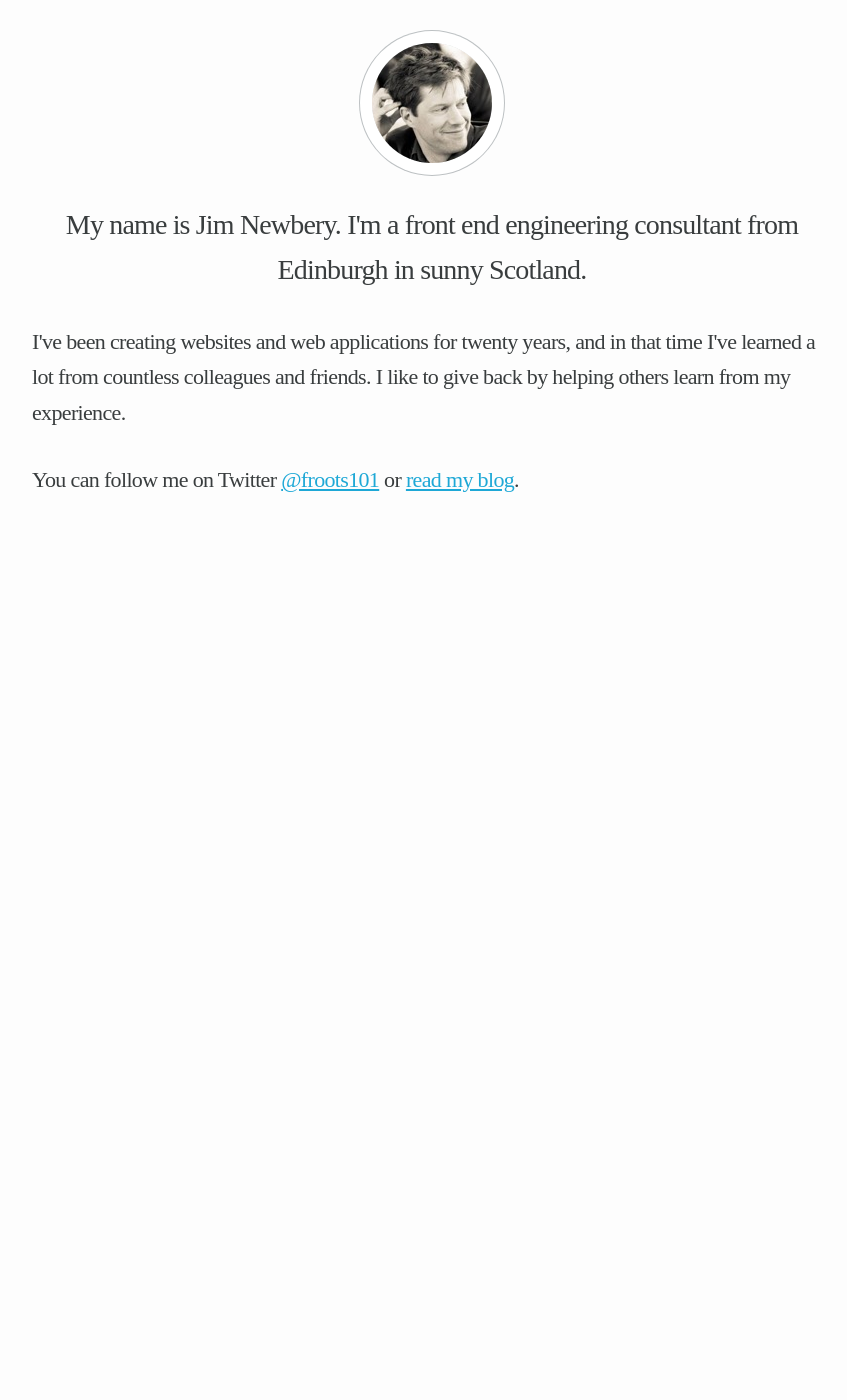
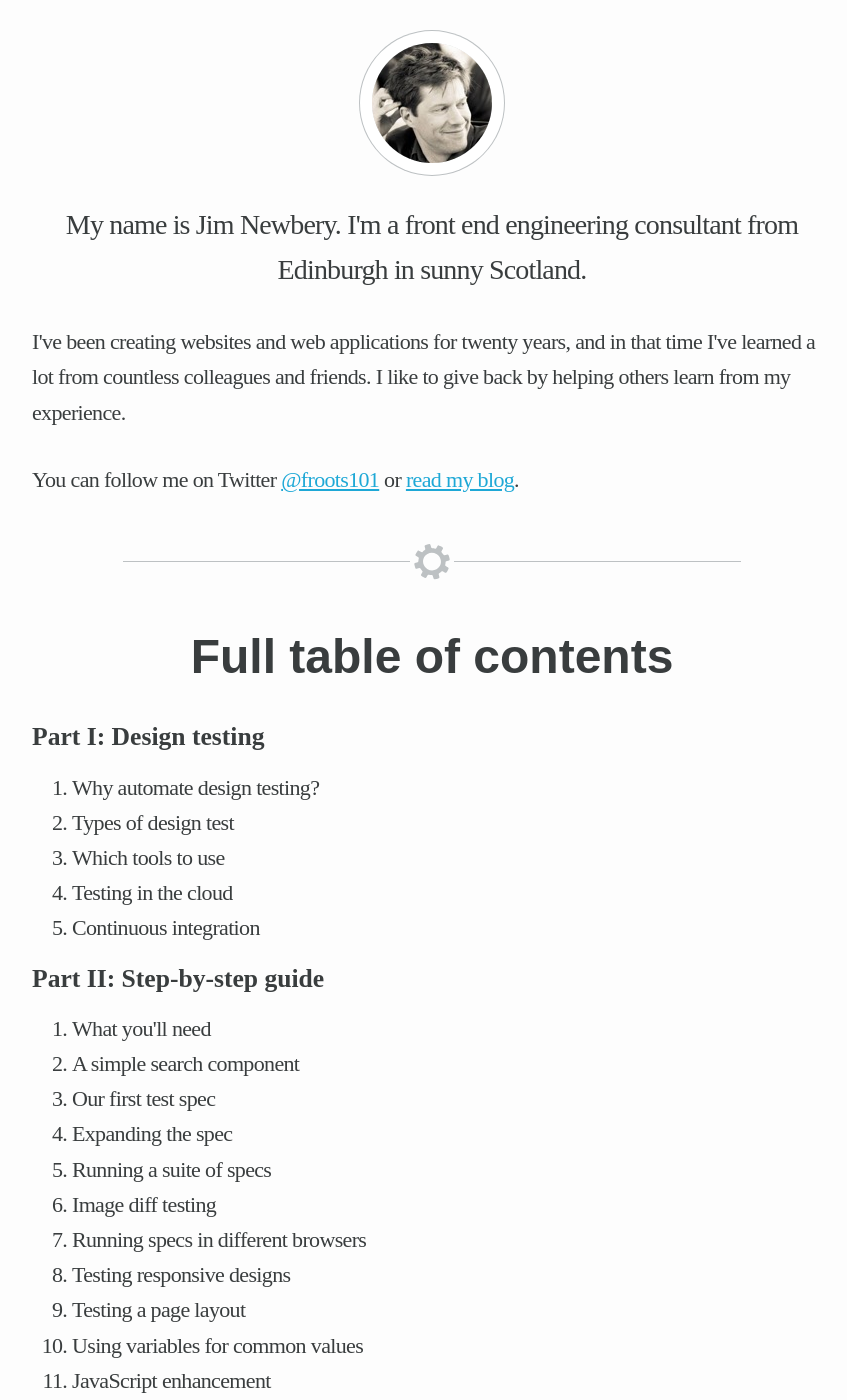
Before and after one commit to froots/froots.github.io, a Jekyll site: the page built from automated-responsive-design-testing/index.html, in a window 1280 px wide and 1400 px high, scrolled down 6701 px. Shown: the whole window, without its empty margins (208-1055 px from the left). Built offline with Jekyll 4.4.1, drawn with Linux system fonts in a browser that asks for light colours; before the commit the page ends 7262 px from its top, so only the background shows below that; some of the changed text lies outside the part shown.

Commit message:
Add book table of contents to landing page

```diff
--- /dev/null
+++ b/_sass/landing/_toc.scss
@@ -0,0 +1,4 @@
+.toc-item,
+.toc-heading {
+  margin-bottom: 0;
+}
--- a/_sass/landing/_typography.scss
+++ b/_sass/landing/_typography.scss
@@ -35,6 +35,19 @@ h2 {
   }
 }
 
+h3 {
+  font-size: 1.2rem;
+  line-height: 1.3;
+
+  @include breakpoint-up($phablet) {
+    font-size: 1.4rem;
+  }
+
+  @include breakpoint-up($tablet) {
+    font-size: 1.6rem;
+  }
+}
+
 p, li {
   font-size: 1rem;
 
--- a/automated-responsive-design-testing/index.html
+++ b/automated-responsive-design-testing/index.html
@@ -257,4 +257,37 @@ og_data:
     <p>I've been creating websites and web applications for twenty years, and in that time I've learned a lot from countless colleagues and friends. I like to give back by helping others learn from my experience.</p>
     <p>You can follow me on Twitter <a href="https://twitter.com/froots101">@froots101</a> or <a href="/">read my blog</a>.</p>
   </div>
+  <hr/>
+  <div class="row section">
+    <h2>Full table of contents</h2>
+    <h3 class="toc-heading">Part I: Design testing</h3>
+    <ol class="toc-list">
+      <li class="toc-item">Why automate design testing?</li>
+      <li class="toc-item">Types of design test</li>
+      <li class="toc-item">Which tools to use</li>
+      <li class="toc-item">Testing in the cloud</li>
+      <li class="toc-item">Continuous integration</li>
+    </ol>
+    <h3 class="toc-heading">Part II: Step-by-step guide</h3>
+    <ol class="toc-list">
+      <li class="toc-item">What you'll need</li>
+      <li class="toc-item">A simple search component</li>
+      <li class="toc-item">Our first test spec</li>
+      <li class="toc-item">Expanding the spec</li>
+      <li class="toc-item">Running a suite of specs</li>
+      <li class="toc-item">Image diff testing</li>
+      <li class="toc-item">Running specs in different browsers</li>
+      <li class="toc-item">Testing responsive designs</li>
+      <li class="toc-item">Testing a page layout</li>
+      <li class="toc-item">Using variables for common values</li>
+      <li class="toc-item">JavaScript enhancement</li>
+      <li class="toc-item">Adding user interactions</li>
+      <li class="toc-item">Running tests in the cloud</li>
+      <li class="toc-item">Setting up continuous integration</li>
+      <li class="toc-item">CI with headless browsers</li>
+      <li class="toc-item">CI with cloud testing services</li>
+      <li class="toc-item">Saving test reports</li>
+      <li class="toc-item">Keeping tests fast</li>
+    </ol>
+  </div>
 </div>
--- a/css/landing.scss
+++ b/css/landing.scss
@@ -25,3 +25,4 @@
 @import "landing/testimonial";
 @import "landing/convertkit";
 @import "landing/launch-banner";
+@import "landing/toc";
```
Also changed, not shown: Gemfile.lock.
